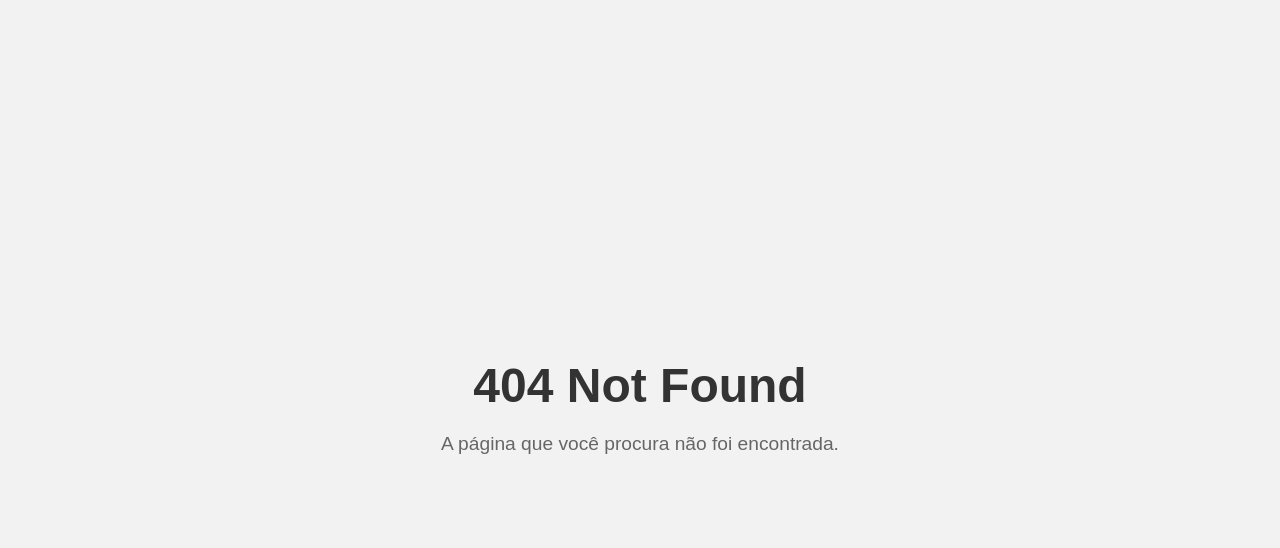
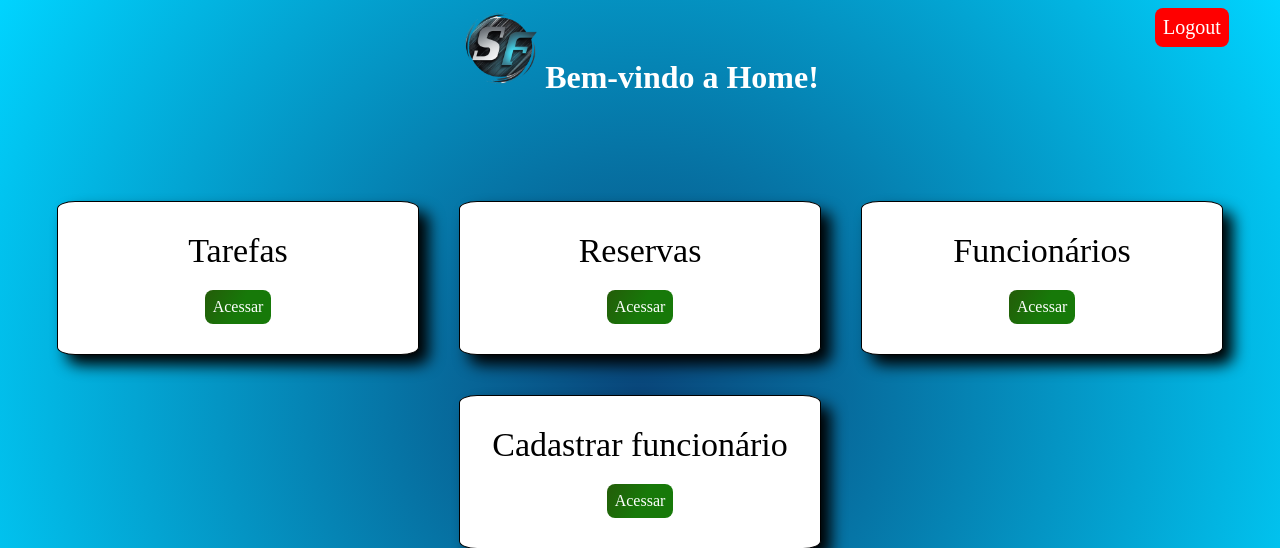
Before and after one commit to marcussviniciuss/sistema-soft-forge, a Flask app: page /home in a window 1280 px wide. Shown: the top 548 px of the page. Run offline with Flask 3, Linux system fonts and the light colour scheme; a user stored in the database is signed in.

Commit message:
linkagem as paginas concluido

```diff
--- a/createdb.py
+++ b/createdb.py
@@ -3,6 +3,3 @@ from hms_softforge.models import Usuario, Tarefa, Quarto
 
 with app.app_context():
     database.create_all()
-
-
-#C:\Users\mavin\OneDrive\Documents\GitHub\ProjetoSoftForge\instance
--- a/hms_softforge/routes.py
+++ b/hms_softforge/routes.py
@@ -14,11 +14,11 @@ def login():
         if usuario and bcrypt.check_password_hash(usuario.senha, formlogin.senha.data):
             login_user(usuario)
             if usuario.cargo == "gerente":
-                return redirect(url_for("telaHome"))
+                return redirect(url_for("home"))
             if usuario.cargo == "atendente":
-                return redirect(url_for("telaHome"))
+                return redirect(url_for("home"))
             if usuario.cargo == "funcionario":
-                return redirect(url_for("telaHome"))
+                return redirect(url_for("home"))
     return render_template("login.html", form=formlogin)
 
 @app.route("/criarconta", methods=["GET", "POST"])
@@ -34,13 +34,8 @@ def criarconta():
                             cargo = formcriarconta.cargo.data)
             database.session.add(usuario)
             database.session.commit()
-            return redirect(url_for("telaHome"))
+            return redirect(url_for("home"))
     return render_template("criarconta.html", form=formcriarconta)
-
-# @app.route("/perfil/<usuario>")
-# @login_required
-# def perfil(usuario):
-#     return render_template("perfil.html", usuario=usuario)
 
 @app.route("/tarefas", methods=["GET", "POST"])
 @login_required
@@ -87,8 +82,6 @@ def reservas():
     form_reserva = FormReservarQuarto()
     tabela_quartos = Quarto.query.order_by(Quarto.quarto).all()
     return render_template("reservas.html", form_quarto=form_quarto, form_reserva=form_reserva, tabela_quartos=tabela_quartos)
-
-
 
 @app.route("/criar_quarto", methods=["POST", "GET"])
 def criar_quarto():
@@ -137,9 +130,6 @@ def excluir_info(quarto_id):
         database.session.commit()
     return redirect(url_for('reservas'))
 
-
-from datetime import datetime
-
 @app.route("/editar_quarto/<int:quarto_id>", methods=["GET", "POST"])
 def editar_quarto(quarto_id):
     quarto = Quarto.query.get(quarto_id)
@@ -159,9 +149,6 @@ def editar_quarto(quarto_id):
         return redirect(url_for('reservas'))
     return render_template("editar_quarto.html", form=form, quarto=quarto)
 
-
-
-
 @app.route("/excluir_quarto/<int:quarto_id>", methods=["GET"])
 def excluir_quarto(quarto_id):
     quarto = Quarto.query.get(quarto_id)
@@ -176,10 +163,10 @@ def logout():
     logout_user()
     return redirect(url_for("login"))
 
-@app.route("/telaHome")
+@app.route("/home")
 @login_required
-def telaHome():
-    return render_template('telaHome.html')
+def home():
+    return render_template('home.html')
 
 @app.route("/mudar_estado/<int:tarefa_id>/<int:novo_estado>")
 @login_required
--- a/hms_softforge/templates/401.html
+++ b/hms_softforge/templates/401.html
@@ -4,7 +4,7 @@
 <meta charset="UTF-8">
 <meta name="viewport" content="width=device-width, initial-scale=1.0">
 <title>401 Unauthorized</title>
-<link rel="shortcut icon" href="../static/imagens/soft_forge_logo" type="image/x-icon">
+<link rel="shortcut icon" href="../static/img/soft_forge_logo" type="image/x-icon">
 <link rel="stylesheet" href="../static/css/404style.css">
 </head>
 <body>
--- a/hms_softforge/templates/404.html
+++ b/hms_softforge/templates/404.html
@@ -4,7 +4,7 @@
 <meta charset="UTF-8">
 <meta name="viewport" content="width=device-width, initial-scale=1.0">
 <title>404 Not Found</title>
-<link rel="shortcut icon" href="../static/imagens/soft_forge_logo" type="image/x-icon">
+<link rel="shortcut icon" href="../static/img/soft_forge_logo" type="image/x-icon">
 <link rel="stylesheet" href="../static/css/404style.css">
 </head>
 <body>
--- a/hms_softforge/templates/criarconta.html
+++ b/hms_softforge/templates/criarconta.html
@@ -90,8 +90,7 @@
     </div>
 
     <br>
-    <a href="telaHome">Voltar</a>
-
+    <a href="home">Voltar</a>
 
 </form>
 
--- a/hms_softforge/templates/editar_quarto.html
+++ b/hms_softforge/templates/editar_quarto.html
@@ -30,5 +30,6 @@
 
             {{ form.botao_confirmacao }}
         </form>
+        <a href="home">Voltar</a>
 </body>
 </html>
--- a/hms_softforge/templates/funcionarios.html
+++ b/hms_softforge/templates/funcionarios.html
@@ -4,7 +4,7 @@
     <meta charset="UTF-8">
     <meta name="viewport" content="width=device-width, initial-scale=1.0">
     <title>HMS - Funcionarios</title>
-    <link rel="shortcut icon" href="../static/imagens/soft_forge_logo" type="image/x-icon">
+    <link rel="shortcut icon" href="../static/img/soft_forge_logo" type="image/x-icon">
 </head>
 <body>
     <h1>Funcionários</h1>
@@ -39,6 +39,6 @@
         {% endfor %}
     </table>
 
-    <a href="telaHome">Voltar</a>
+    <a href="home">Voltar</a>
 </body>
 </html>
--- a/hms_softforge/templates/telaHome.html
+++ b/hms_softforge/templates/home.html
@@ -7,7 +7,7 @@
     <link rel="stylesheet" href="../static/css/styleHome.css" />
     <link
       rel="shortcut icon"
-      href="../static/imagens/soft_forge_logo"
+      href="../static/img/soft_forge_logo"
       type="image/x-icon"
     />
   </head>
@@ -16,7 +16,7 @@
     <div class="header">
       <div class="img-title">
         <img
-          src="../static/imagens/soft_forge_logo.png"
+          src="../static/img/soft_forge_logo.png"
           alt="Home"
           width="80"
           height="80"
--- a/hms_softforge/templates/login.html
+++ b/hms_softforge/templates/login.html
@@ -4,7 +4,7 @@
     <meta charset="UTF-8">
     <meta name="viewport" content="width=device-width, initial-scale=1.0">
     <title>{% block titulo %} HMS - Softforge {% endblock %}</title>
-    <link rel="shortcut icon" href="../static/imagens/soft_forge_logo" type="image/x-icon">
+    <link rel="shortcut icon" href="../static/img/soft_forge_logo" type="image/x-icon">
     <link rel="stylesheet" href="../static/css/style.css">
 </head>
 
@@ -61,9 +61,9 @@
 
             </div>
 
-            <img src="../static/imagens/Computer login-bro.png" alt="Login" width="400"
+            <img src="../static/img/Computer login-bro.png" alt="Login" width="400"
             height="400" class="img-left"/>
-            <img src="../static/imagens/Login-amico.png" alt="Login" width="400"
+            <img src="../static/img/Login-amico.png" alt="Login" width="400"
             height="400" class="img-height"/>
         </div>
     </div>
--- a/hms_softforge/templates/reservas.html
+++ b/hms_softforge/templates/reservas.html
@@ -4,7 +4,7 @@
     <meta charset="UTF-8">
     <meta name="viewport" content="width=device-width, initial-scale=1.0">
     <title>HMS - Reservas</title>
-    <link rel="shortcut icon" href="../static/imagens/soft_forge_logo" type="image/x-icon">
+    <link rel="shortcut icon" href="../static/img/soft_forge_logo" type="image/x-icon">
 </head>
 <body>
     <h1>Reservas</h1>
@@ -72,6 +72,6 @@
     </form>
     <br><br>
 
-    <a href="telaHome">Voltar</a>
+    <a href="home">Voltar</a>
 </body>
 </html>
--- a/hms_softforge/templates/tarefas.html
+++ b/hms_softforge/templates/tarefas.html
@@ -4,21 +4,21 @@
     <meta charset="UTF-8">
     <meta name="viewport" content="width=device-width, initial-scale=1.0">
     <title>HMS - Tarefas</title>
-    <link rel="shortcut icon" href="../static/imagens/soft_forge_logo" type="image/x-icon">
+    <link rel="shortcut icon" href="../static/img/soft_forge_logo" type="image/x-icon">
     <link rel="stylesheet" href="../static/css/styleTarefas.css" />
 </head>
 <body>
     <!-- Quartos
     Funcionarios
     Tarefas -->
-    <img src="../static/imagens/soft_forge_logo.png"
+    <img src="../static/img/soft_forge_logo"
                 alt="Home"
                 width="80"
                 height="80"
                 class="img-logo"
             />
     <div class="main-container">
-        <a class="btn-back" href="telaHome">Voltar</a>
+        <a class="btn-back" href="home">Voltar</a>
 
 
         <div class="content-container">
```
Also changed, not shown: hms_softforge/static/img/Computer login-bro.png (renamed from hms_softforge/static/imagens/Computer login-bro.png), hms_softforge/static/img/Login-amico.png (renamed from hms_softforge/static/imagens/Login-amico.png), hms_softforge/static/img/soft_forge_logo.png (renamed from hms_softforge/static/imagens/soft_forge_logo.png), instance/comunidade.db, 2 other files.
